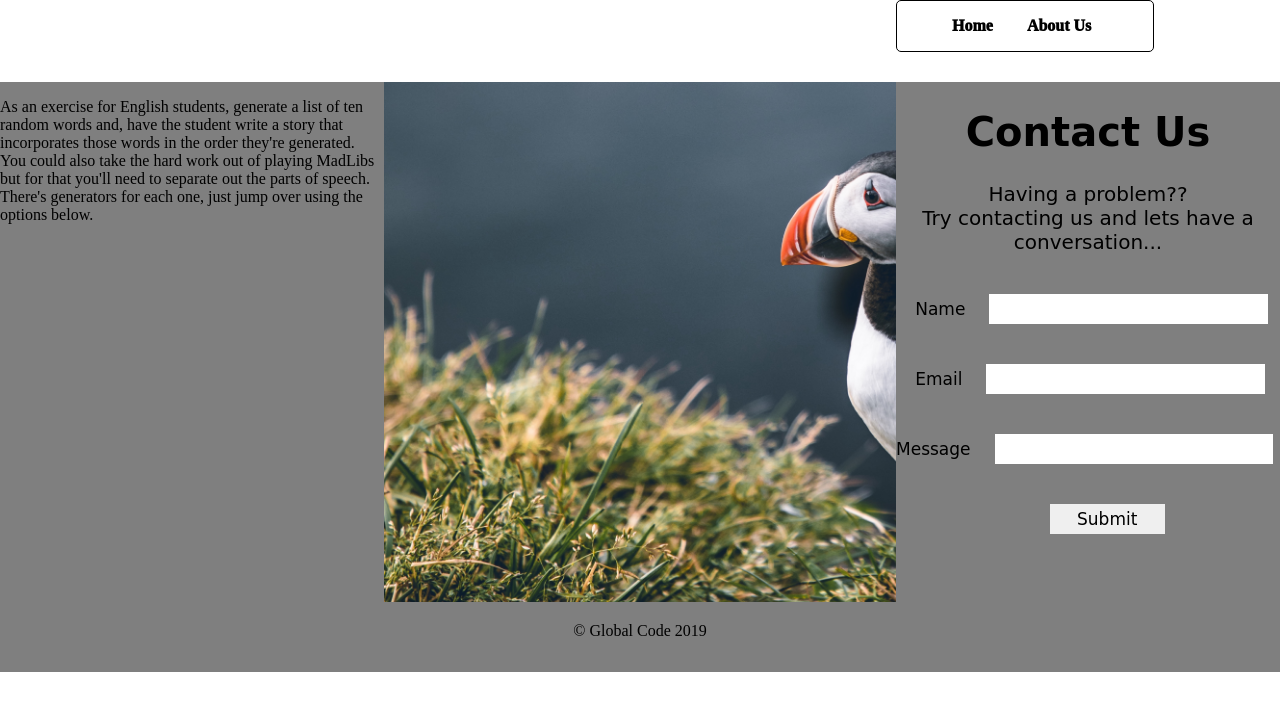
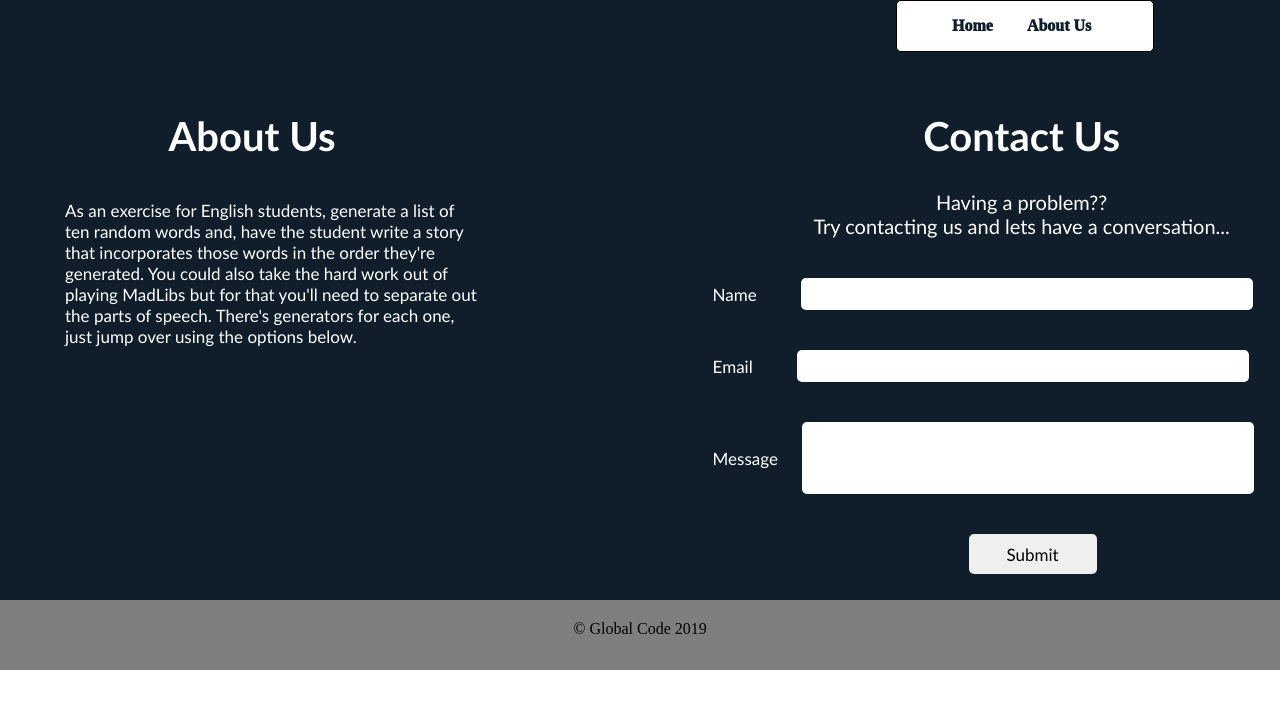
Before and after one commit to vizard-xi/web_image_analysis, a Flask app: page /about in a window 1280 px wide. Shown: the top 711 px of the page. Run offline with Flask 2, Linux system fonts and the light colour scheme.

Commit message:
Web Image Analysises

```diff
--- a/app.py
+++ b/app.py
@@ -20,14 +20,10 @@ def about():
 
 @app.route('/result', methods= ['GET', 'POST'])
 def result():
-    post_url = ''
 
-    if request.method == "POST":
-        post_url = request.form['url']
+    post_url = str(request.form.get('url'))
 
-    api_url = str(post_url)
-
-    image_url = str(api_url)
+    image_url = post_url
 
     response = requests.post(f"https://faceplusplus-faceplusplus.p.rapidapi.com/facepp/v3/detect?image_url={image_url}",
       headers={
--- a/static/css/homecss.css
+++ b/static/css/style.css
@@ -8,15 +8,12 @@ body
 {
 	width: 100%;
 	height: 600px;
-/*
-	background-image: url("../images/1.jpg");
-	background-size: cover;
-	background-repeat: no-repeat;
-*/
+	background-color: rgb(16,30,43);
 }
 .menu
 {
 	border: 1px solid black;
+	background-color: white;
 	border-radius: 5px;
 	width: 20%;
 	height: auto;
@@ -37,7 +34,7 @@ body
 	font-size: 16px;
 	font-family: Quicksand;
 	font-weight: 1000;
-	color: black;
+	color: rgb(16,30,43);
 }
 .content
 {
@@ -87,77 +90,89 @@ body
 }
 .about_content
 {
-	width: 30%;
-	height: 520px;
-	background-color: rgba(0,0,0,0.5);
+	width: 40%;
+	height: 500px;
 	float: left;
+	margin: 0px 0px 0px 15px;
 }
-.about_images
+.about_content h1
 {
-	background-image: url("../images/1.jpg");
-	background-size: cover;
-	background-repeat: no-repeat;
-	height: 520px;
-	width: 40%;
-	float: left;
+	color: white;
+	margin: 30px 0px 40px 30%;
+	font-size: 40px;
+	font-family: Calibri;
+}
+.about_content p
+{
+	margin: 0px 50px 0px 50px;
+	color: white;
+	font-size: 17px;
+	font-family: Calibri;
 }
 .about_information
 {
-	background-color: rgba(0.5,0.5,0.5,0.5);
-	height: 520px;
-	width: 30%;
+	height: 500px;
+	width: 50%;
 	float: left;
+	margin: 0px 0px 0px 7%;
 }
 .about_information h1
 {
-	font-family: Comic Sans MS;
+	font-family: Calibri;
 	font-size: 40px;
 	font-weight: bold;
 	text-align: center;
-	color: black;
+	color: white;
+	margin: 30px 0px 0px 170px;
 }
 .about_information p
 {
-	font-family: Comic Sans MS;
+	font-family: Calibri;
 	font-size: 20px;
-	color: black;
+	color: white;
 	text-align: center;
+	margin: 30px 0px 20px 170px;
 }
 .about_information label
 {
-	font-family: Comic Sans MS;
+	font-family: Calibri;
 	font-size: 17px;
-	color: black;
-	margin: 0px 0px 0px 5%;
+	color: white;
+	margin: 0px 0px 0px 15%;
 }
-#message
-{
-	margin: 0px 0px 0px 0px;
-}
-.about_information input[type="text"]
+.about_information input[name="name"], input[name="email"]
 {
 	font-size: 17px;
-	font-family: Comic Sans MS;
+	border-radius: 5px;
+	outline: none;
+	font-family: Calibri;
 	border: none;
 	height:  30px;
 	width: 70%;
-	margin: 20px 0px 20px 20px;
-	padding: 0px 0px 0px 10px;
+	margin: 20px 0px 20px 40px;
 
 }
-.about_information input [name="message"]
+.about_information input[name="message"]
 {
-	margin: 0px 0px 0px 100px;
+	font-size: 17px;
+	border-radius: 5px;
+	outline: none;
+	font-family: Calibri;
+	border: none;
+	height:  70px;
+	width: 70%;
+	margin: 20px 0px 20px 20px;
 }
 #button_2
 {
 	border: none;
-	margin: 20px 0px 0px 40%;
+	margin: 20px 0px 0px 55%;
 	color: black;
-	height: 30px;
-	width: 30%;
+	height: 40px;
+	border-radius: 5px;
+	width: 20%;
 	font-size: 17px;
-	font-family: Comic Sans MS;
+	font-family: Calibri;
 }
 table
 {
--- a/templates/about.html
+++ b/templates/about.html
@@ -3,11 +3,12 @@
 
 <head>
 	<title>About Us</title>
-	<link rel="stylesheet" type="text/css" href="{{ url_for('static', filename='css/homecss.css') }}">
+	<link rel="stylesheet" type="text/css" href="{{ url_for('static', filename='css/style.css') }}">
 </head>
 
 <body>
 
+	<div class="showcase">
 	<div class="menu">
 			<nav>
 				<ul>
@@ -19,16 +20,13 @@
 
 		<div class="about">
 			<div class="about_content">
+				<h1>About Us</h1>
 				<p>
 					As an exercise for English students, generate a list of ten random words and,
 					have the student write a story that incorporates those words in the order they're generated.
 					You could also take the hard work out of playing MadLibs but for that you'll need to separate out the parts of speech.
 					There's generators for each one, just jump over using the options below.
 				</p>
-			</div>
-
-			<div class="about_images">
-
 			</div>
 
 			<div class="about_information">
@@ -50,7 +48,7 @@
 			</div>
 
 		</div>
-
+		</div>
 
 
 		<footer>&copy Global Code 2019</footer>
--- a/templates/home.html
+++ b/templates/home.html
@@ -3,7 +3,7 @@
 
 <head>
 	<title>Welcome | Home</title>
-	<link rel="stylesheet" type="text/css" href="{{ url_for('static', filename='css/homecss.css') }}">
+	<link rel="stylesheet" type="text/css" href="{{ url_for('static', filename='css/style.css') }}">
 </head>
 
 <body>
@@ -20,8 +20,8 @@
 
 		<div class="content">
 			<h1>Welcome</h1>
-			<p>Find details about flowers using picture upload</p>
-			<form action="http://127.0.0.1:5000/result" method="POST" enctype="multipart/form-data">
+			<p>Find details about an Image using URLs</p>
+			<form action="/result" method="POST" enctype="multipart/form-data">
 				<input name="url" type="text" placeholder="Paste an image URL">
 				<button type="submit" id="button_1">Submit</button>
 			</form>
--- a/templates/result.html
+++ b/templates/result.html
@@ -3,7 +3,7 @@
 
 <head>
 	<title>Results</title>
-	<link rel="stylesheet" type="text/css" href="{{ url_for('static', filename='css/homecss.css') }}">
+	<link rel="stylesheet" type="text/css" href="{{ url_for('static', filename='css/style.css') }}">
 </head>
 
 <body>
```
Also changed, not shown: other parts of static/css/style.css (+16 -10 lines).
